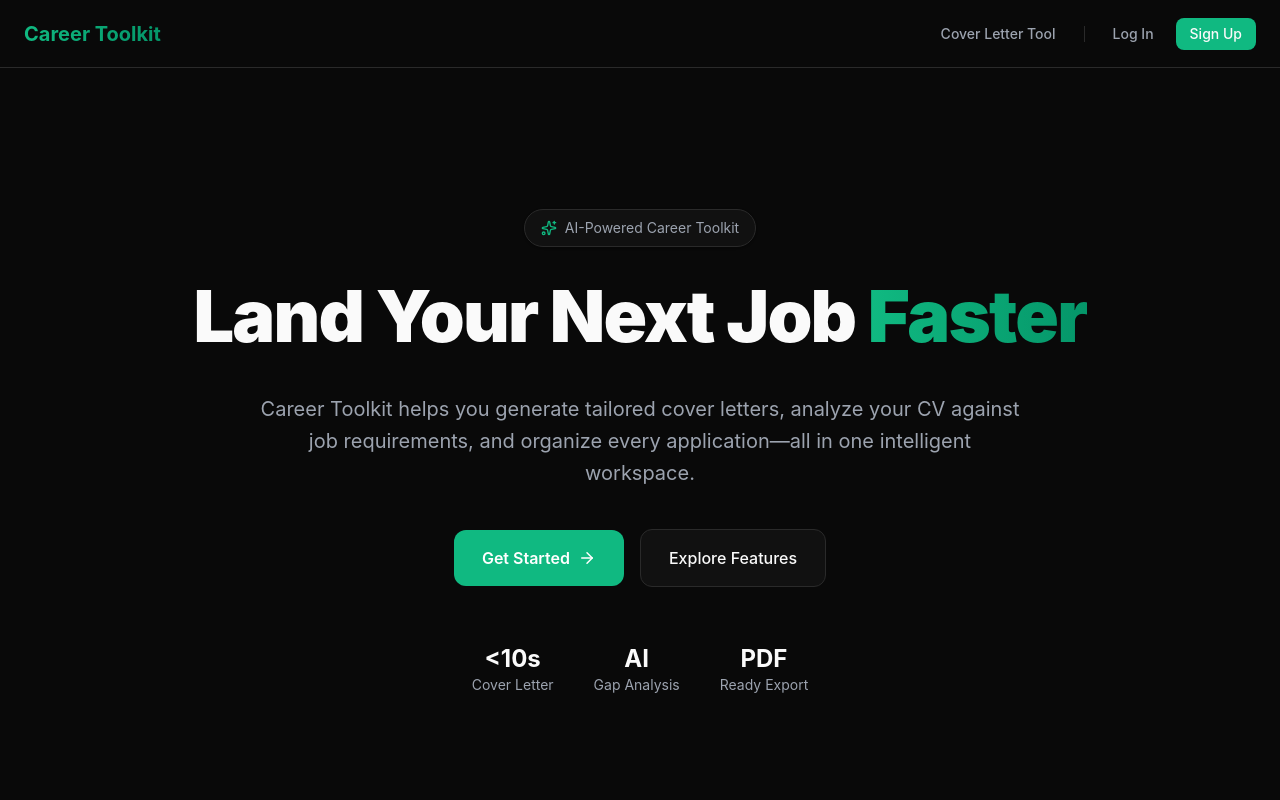
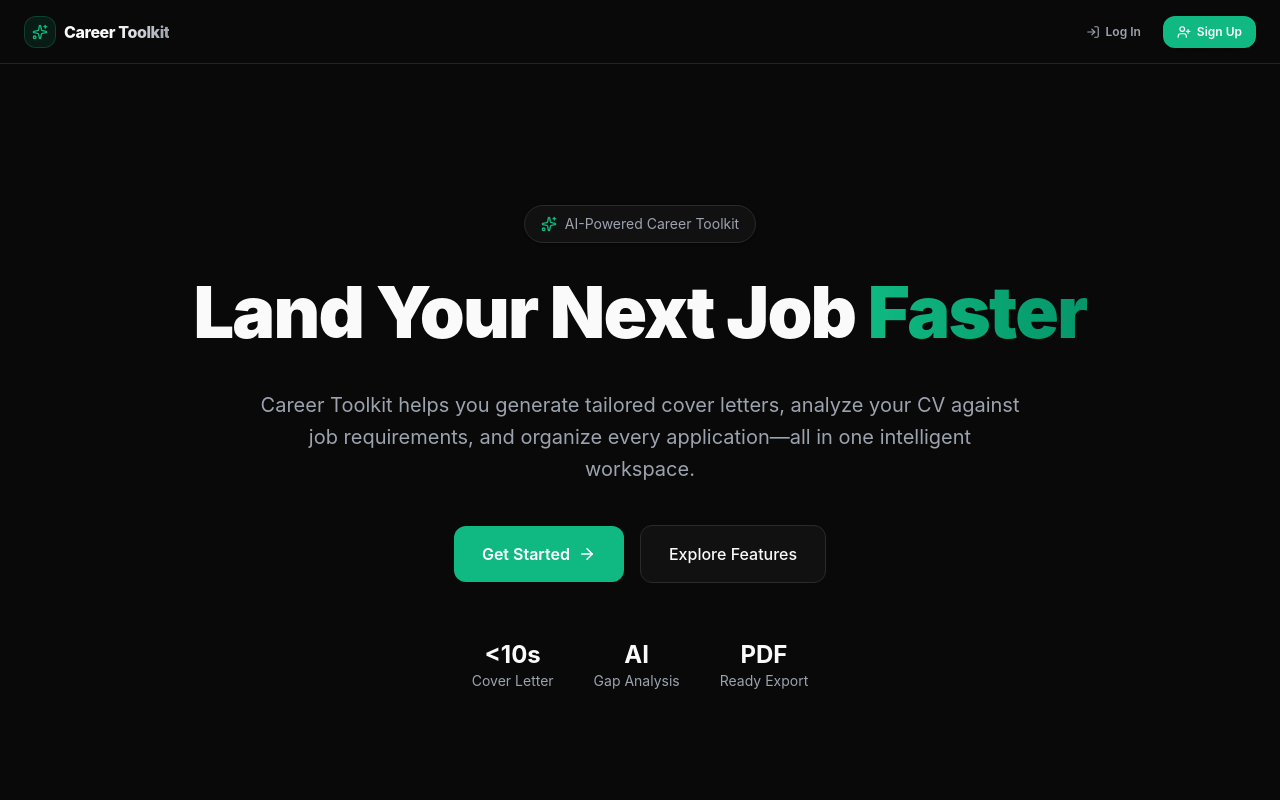
Before and after one commit to huszen/career-toolkit, a React app in the folder frontend/: page / in a window 1280 px wide. Shown: the top 800 px of the page. Built offline with nearby package versions, Linux system fonts and the light colour scheme; no server answers; the HTML template or start-up script is replaced by a standard one.

Commit message:
Refining Navbar and Sidebar UI

```diff
--- a/frontend/src/App.jsx
+++ b/frontend/src/App.jsx
@@ -14,6 +14,10 @@ export default function App() {
   const [currentPage, setCurrentPage] = useState('landing');
   const { currentUser } = useAuth();
 
+  // Sidebar layour states
+  const [isSidebarOpen, setIsSidebarOpen] = useState(true); // Desktop collapse state
+  const [isMobileDrawerOpen, setIsMobileDrawerOpen] = useState(false); // Mobile slide drawer
+
   const renderPage = () => {
     switch (currentPage) {
       case 'landing':
@@ -21,7 +25,6 @@ export default function App() {
       case 'cover-letter':
         return <CoverLetter />;
       case 'dashboard':
-        // If user is not logged in, show login page instead of dashboard
         if (!currentUser) {
           return <Login onNavigate={setCurrentPage} />;
         }
@@ -37,18 +40,20 @@ export default function App() {
     }
   };
 
+  const showSidebar = !['landing', 'login', 'signup'].includes(currentPage);
+
   return (
-    <div className="min-h-screen bg-app-bg text-text-main flex flex-col font-sans">
+    <div className="min-h-screen bg-app-bg text-text-main flex flex-col font-sans selection:bg-primary/20 selection:text-primary">
       {/* Top Navbar */}
-      <Navbar currentPage={currentPage} setCurrentPage={setCurrentPage} />
+      <Navbar currentPage={currentPage} setCurrentPage={setCurrentPage} isSidebarOpen={isSidebarOpen} setIsSidebarOpen={setIsSidebarOpen} isMobileDrawerOpen={isMobileDrawerOpen} setIsMobileDrawerOpen={setIsMobileDrawerOpen} />
 
-      {/* Main Content Layout */}
-      <div className="flex flex-1">
-        {/* Render Sidebar conditionally: Only if not on landing/login/signup */}
-        {!['landing', 'login', 'signup'].includes(currentPage) && <Sidebar currentPage={currentPage} setCurrentPage={setCurrentPage} />}
+      {/* Main Layout Body */}
+      <div className="flex flex-1 relative">
+        {/* Render Sidebar conditionally */}
+        {showSidebar && <Sidebar currentPage={currentPage} setCurrentPage={setCurrentPage} isCollapsed={!isSidebarOpen} isMobileOpen={isMobileDrawerOpen} onCloseMobile={() => setIsMobileDrawerOpen(false)} />}
 
         {/* Dynamic Page Viewer Container */}
-        <main className="flex-1 p-6 max-w-7xl mx-auto w-full">{renderPage()}</main>
+        <main className="flex-1 p-4 md:p-6 max-w-7xl mx-auto w-full transition-all duration-300">{renderPage()}</main>
       </div>
     </div>
   );
--- a/frontend/src/components/Navbar.jsx
+++ b/frontend/src/components/Navbar.jsx
@@ -1,86 +1,46 @@
-import { useAuth } from '../context/AuthContext';
+import { Sparkles, Menu, PanelLeftClose, PanelLeftOpen } from 'lucide-react';
+import UserMenu from './navbar/UserMenu';
 
-export default function Navbar({ currentPage, setCurrentPage }) {
-  const { currentUser, logout } = useAuth();
-
-  const handleLogout = async () => {
-    try {
-      await logout();
-      setCurrentPage('landing');
-    } catch (err) {
-      console.error('Failed to log out:', err);
-    }
-  };
+export default function Navbar({ currentPage, setCurrentPage, isSidebarOpen, setIsSidebarOpen, isMobileDrawerOpen, setIsMobileDrawerOpen }) {
+  const showSidebarToggle = !['landing', 'login', 'signup'].includes(currentPage);
 
   return (
-    <nav className="h-17 bg-app-bg px-6 flex items-center justify-between border-b border-border">
-      {/* Brand Logo */}
-      <div
-        className="text-xl font-bold bg-gradient-to-r from-primary to-primary-hover bg-clip-text text-transparent cursor-pointer"
-        onClick={() => setCurrentPage('landing')}
-      >
-        Career Toolkit
+    <header className="h-16 bg-app-bg border-b border-border/80 px-4 md:px-6 flex items-center justify-between sticky top-0 z-30 backdrop-blur-md">
+      {/* Left: Sidebar Toggle + Brand Logo */}
+      <div className="flex items-center gap-3 md:gap-4">
+        {showSidebarToggle && (
+          <>
+            {/* Desktop Collapse Toggle */}
+            <button
+              onClick={() => setIsSidebarOpen((prev) => !prev)}
+              title={isSidebarOpen ? 'Collapse sidebar' : 'Expand sidebar'}
+              className="hidden lg:flex p-2 text-text-muted hover:text-text-main hover:bg-input-bg rounded-xl border border-transparent hover:border-border transition cursor-pointer"
+            >
+              {isSidebarOpen ? <PanelLeftClose className="w-4 h-4" /> : <PanelLeftOpen className="w-4 h-4" />}
+            </button>
+
+            {/* Mobile Drawer Toggle */}
+            <button
+              onClick={() => setIsMobileDrawerOpen((prev) => !prev)}
+              title="Open Navigation"
+              className="flex lg:hidden p-2 text-text-muted hover:text-text-main hover:bg-input-bg rounded-xl border border-transparent hover:border-border transition cursor-pointer"
+            >
+              <Menu className="w-4 h-4" />
+            </button>
+          </>
+        )}
+
+        {/* Brand Logo */}
+        <div onClick={() => setCurrentPage('landing')} className="flex items-center gap-2 cursor-pointer group">
+          <div className="w-8 h-8 rounded-xl bg-primary/10 border border-primary/25 flex items-center justify-center text-primary group-hover:scale-105 transition-transform">
+            <Sparkles className="w-4 h-4" />
+          </div>
+          <span className="font-extrabold text-base tracking-tight bg-gradient-to-r from-text-main via-text-main to-text-muted bg-clip-text text-transparent">Career Toolkit</span>
+        </div>
       </div>
 
-      {/* Navbar Actions */}
-      <div className="flex items-center gap-4 text-sm">
-        {/* Navigation Link */}
-        <button
-          onClick={() => setCurrentPage('dashboard')}
-          className={`px-3 py-1.5 rounded-lg font-medium transition ${
-            currentPage === 'cover-letter'
-              ? 'bg-primary/20 text-primary border border-primary/30'
-              : 'text-text-muted hover:text-text-main'
-          }`}
-        >
-          Cover Letter Tool
-        </button>
-
-        {/* Divider */}
-        <div className="h-4 w-px bg-border" />
-
-        {currentUser ? (
-          <div className="flex items-center gap-4">
-            <span className="text-text-muted hidden md:inline text-xs">
-              {currentUser.email}
-            </span>
-
-            <button
-              onClick={() => setCurrentPage('dashboard')}
-              className={`px-3.5 py-1.5 rounded-lg font-medium transition ${
-                currentPage === 'dashboard'
-                  ? 'bg-primary text-text-main'
-                  : 'bg-input-bg text-text-muted hover:bg-card-bg border border-border'
-              }`}
-            >
-              Dashboard
-            </button>
-
-            <button
-              onClick={handleLogout}
-              className="text-text-muted hover:text-danger font-medium transition text-xs"
-            >
-              Log Out
-            </button>
-          </div>
-        ) : (
-          <div className="flex items-center gap-2.5">
-            <button
-              onClick={() => setCurrentPage('login')}
-              className="text-text-muted hover:text-text-main px-3 py-1.5 font-medium transition"
-            >
-              Log In
-            </button>
-
-            <button
-              onClick={() => setCurrentPage('signup')}
-              className="bg-primary hover:bg-primary-hover text-text-main px-3.5 py-1.5 rounded-lg font-medium transition"
-            >
-              Sign Up
-            </button>
-          </div>
-        )}
-      </div>
-    </nav>
+      {/* Right: User Menu */}
+      <UserMenu setCurrentPage={setCurrentPage} />
+    </header>
   );
 }
--- /dev/null
+++ b/frontend/src/components/navbar/UserMenu.jsx
@@ -0,0 +1,56 @@
+import { LogOut, User, LogIn, UserPlus } from 'lucide-react';
+import { useAuth } from '../../context/AuthContext';
+
+export default function UserMenu({ setCurrentPage }) {
+  const { currentUser, logout } = useAuth();
+
+  const handleLogout = async () => {
+    try {
+      await logout();
+      setCurrentPage('landing');
+    } catch (err) {
+      console.error('Failed to log out:', err);
+    }
+  };
+
+  if (!currentUser) {
+    return (
+      <div className="flex items-center gap-2.5">
+        <button onClick={() => setCurrentPage('login')} className="flex items-center gap-1.5 text-xs font-semibold text-text-muted hover:text-text-main px-3 py-2 rounded-xl hover:bg-input-bg transition cursor-pointer">
+          <LogIn className="w-3.5 h-3.5" />
+          Log In
+        </button>
+
+        <button
+          onClick={() => setCurrentPage('signup')}
+          className="flex items-center gap-1.5 text-xs font-semibold bg-primary hover:bg-primary-hover text-text-main px-3.5 py-2 rounded-xl transition shadow-sm cursor-pointer active:scale-95"
+        >
+          <UserPlus className="w-3.5 h-3.5" />
+          Sign Up
+        </button>
+      </div>
+    );
+  }
+
+  return (
+    <div className="flex items-center gap-3">
+      {/* Profile Identifier Pill */}
+      <div className="flex items-center gap-2 px-3 py-1.5 bg-input-bg/70 border border-border/80 rounded-xl">
+        <div className="w-6 h-6 rounded-lg bg-primary/20 text-primary flex items-center justify-center font-bold text-xs">
+          <User className="w-3.5 h-3.5" />
+        </div>
+        <span className="text-xs font-medium text-text-main max-w-[150px] md:max-w-[200px] truncate">{currentUser.email}</span>
+      </div>
+
+      {/* Logout Button */}
+      <button
+        onClick={handleLogout}
+        title="Log out of session"
+        className="flex items-center gap-1.5 px-2.5 py-2 text-xs font-medium text-text-muted hover:text-danger hover:bg-danger/10 border border-transparent hover:border-danger/20 rounded-xl transition cursor-pointer"
+      >
+        <LogOut className="w-3.5 h-3.5" />
+        <span className="hidden sm:inline">Log Out</span>
+      </button>
+    </div>
+  );
+}
--- /dev/null
+++ b/frontend/src/components/sidebar/SidebarItem.jsx
@@ -0,0 +1,24 @@
+export default function SidebarItem({ item, isActive, isCollapsed, onClick }) {
+  const Icon = item.icon;
+
+  return (
+    <button
+      onClick={onClick}
+      title={isCollapsed ? item.label : undefined}
+      className={`group relative w-full flex items-center gap-3 px-3.5 py-2.5 rounded-xl text-xs font-semibold transition-all duration-150 cursor-pointer ${
+        isActive ? 'bg-primary/10 text-primary border border-primary/30 shadow-sm' : 'text-text-muted hover:text-text-main hover:bg-input-bg/70 border border-transparent'
+      } ${isCollapsed ? 'justify-center px-0 py-3' : ''}`}
+    >
+      <Icon className={`w-4 h-4 shrink-0 transition-transform ${isActive ? 'text-primary' : 'text-text-muted group-hover:text-text-main'}`} />
+
+      {!isCollapsed && <span className="truncate">{item.label}</span>}
+
+      {/* Floating Tooltip in collapsed mode */}
+      {isCollapsed && (
+        <div className="absolute left-full ml-3.5 px-2.5 py-1 bg-card-bg border border-border text-text-main text-[11px] font-medium rounded-lg opacity-0 pointer-events-none group-hover:opacity-100 transition-opacity whitespace-nowrap shadow-xl z-50">
+          {item.label}
+        </div>
+      )}
+    </button>
+  );
+}
--- a/frontend/src/pages/CoverLetter.jsx
+++ b/frontend/src/pages/CoverLetter.jsx
@@ -124,7 +124,7 @@ export default function CoverLetterGenerationPage() {
   };
 
   return (
-    <div className="max-w-3xl mx-auto space-y-6 my-10 p-4">
+    <div className="max-w-3xl mx-auto space-y-6 p-4">
       {/* Form Section */}
       {isFormCollapsed && result ? (
         <CollapsedFormSummary cvFileName={cvFileName} currentJobUrl={currentJobUrl} onEdit={() => setIsFormCollapsed(false)} onReset={handleResetForm} />
```
Also changed, not shown: frontend/src/components/Sidebar.jsx (+72 -17 lines).
